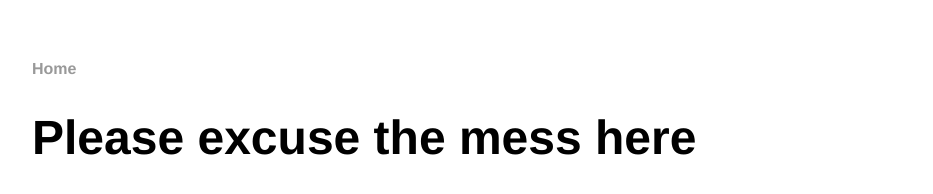
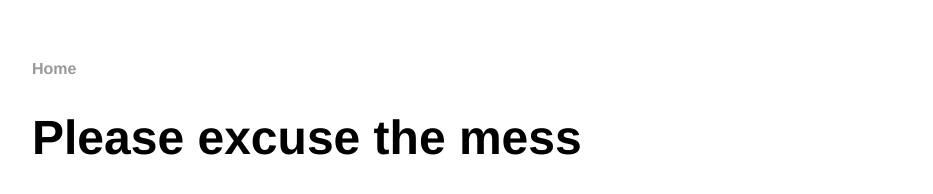
Before and after one commit to MichaelWCollier/michaelwcollier.github.io, a plain HTML site: page index.html in a window 1280 px wide. Shown: the top 194 px of the page, without its empty margins (160-1093 px from the left). Drawn offline with Linux system fonts and the light colour scheme.

Commit message:
update tag

```diff
--- a/index.html
+++ b/index.html
@@ -15,7 +15,7 @@
 		</nav>
 		<div class="container">
     		<div class="blurb">
-        		<h1>Please excuse the mess here</h1>
+        		<h1>Please excuse the mess</h1>
         		<p>“Please excuse the mess while I tidy things up. I'll have a new site up and running soon sharing my adventures in technology, inshore fishing, and cooking. My first blog will most likely include what tools I chose to use for my website revamp.” </p>
     		</div><!-- /.blurb -->
 		</div><!-- /.container -->
```
